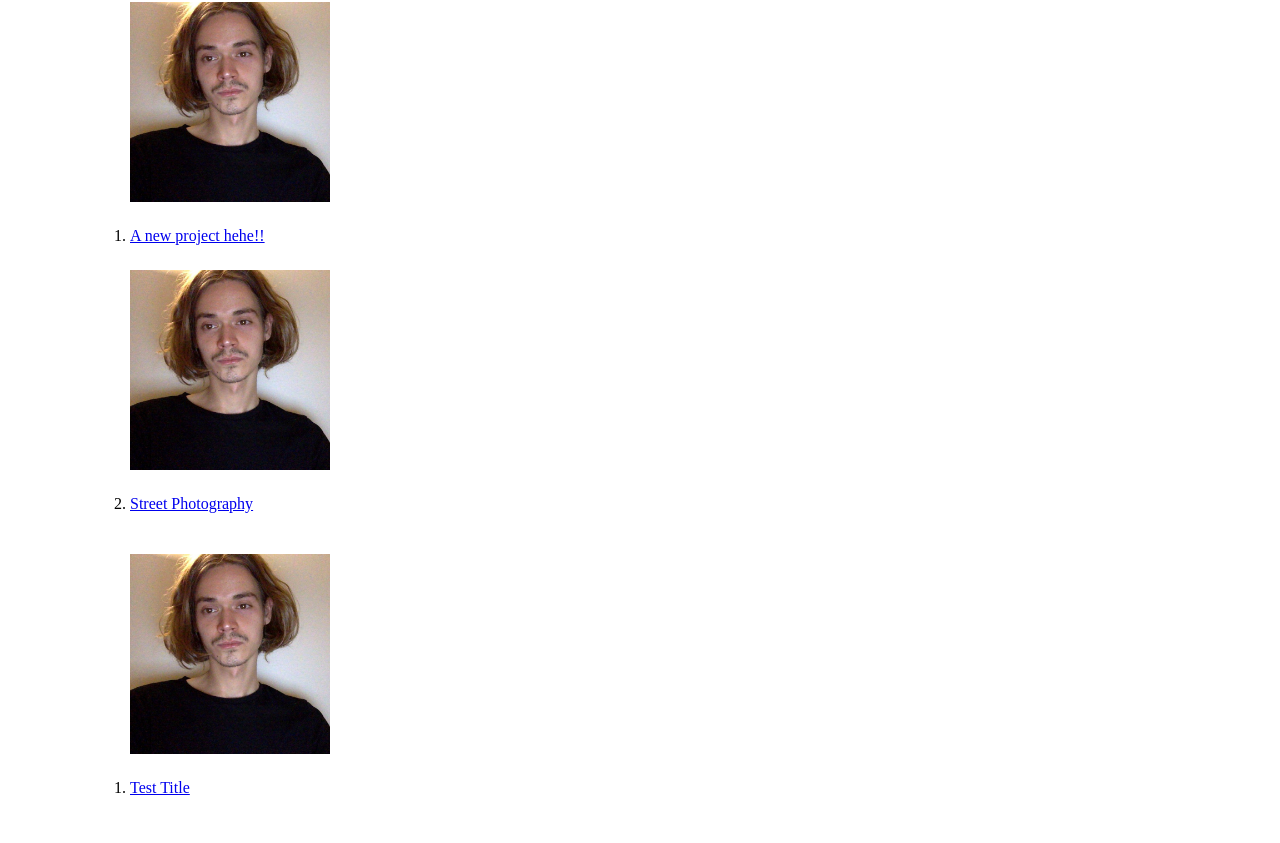
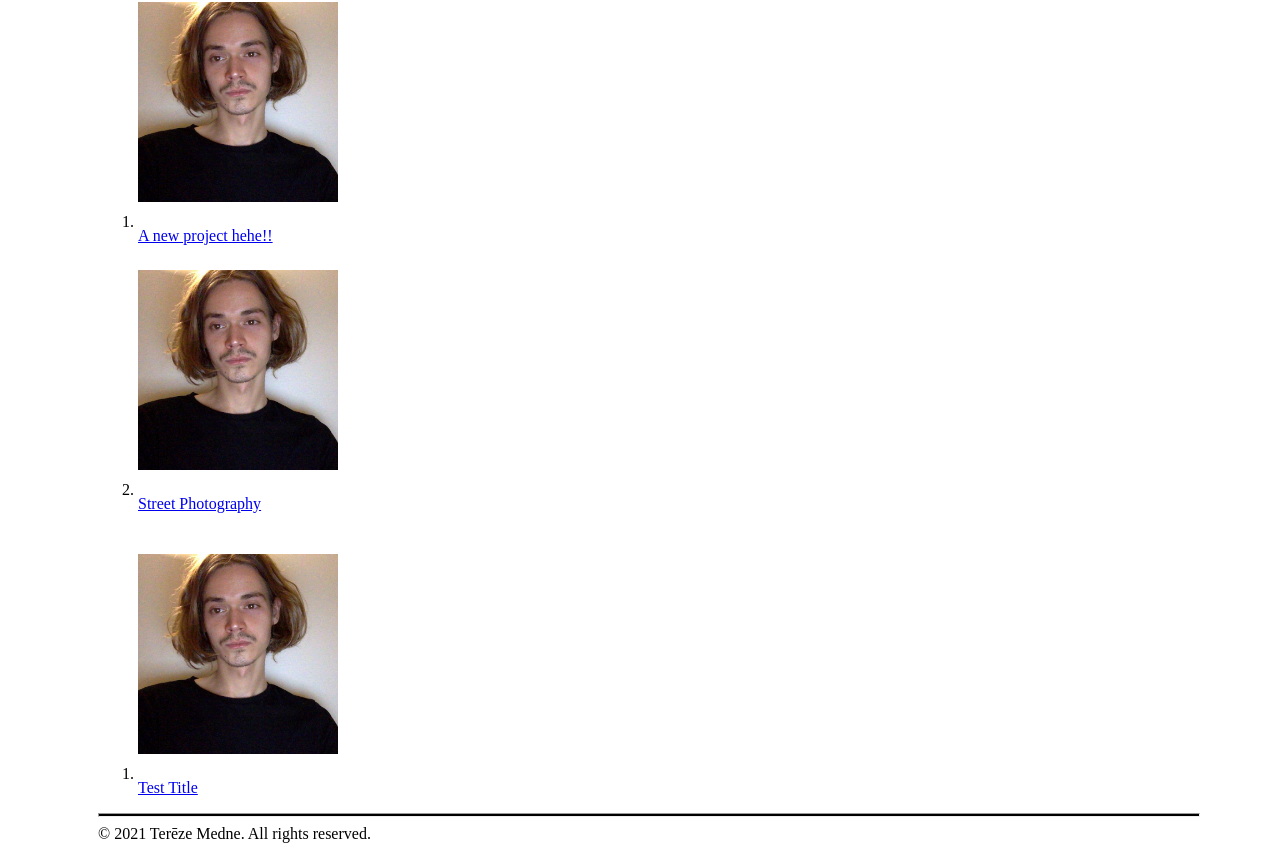
Before and after one commit to druvisc/terezemedne, a Next.js app: page / in a window 1280 px wide. Shown: the part 155-998 px from the top of the page. Before the commit the page ends 968 px from the top, so only its background shows below. Built offline with nearby package versions, Linux system fonts and the light colour scheme.

Commit message:
Add Footer

```diff
--- /dev/null
+++ b/components/Footer.tsx
@@ -0,0 +1,20 @@
+import React from "react";
+
+export const Footer = () => {
+  return (
+    <footer className="flex flex-col items-center my-4">
+      <hr
+        style={{
+          background: "black",
+          color: "black",
+          width: "100%",
+          height: "2px",
+        }}
+      />
+
+      <span className="my-2 text-xs">
+        &copy; {new Date().getFullYear()} Terēze Medne. All rights reserved.
+      </span>
+    </footer>
+  );
+};
--- a/components/Layout.tsx
+++ b/components/Layout.tsx
@@ -2,6 +2,7 @@ import React, { useEffect, useState } from "react";
 // import about from "../lib/about";
 
 import { Header } from "./Header";
+import { Footer } from "./Footer";
 
 export const Layout = ({ children }: { children: any }) => {
   // const [{ instagram }, setAbout] = useState<any>();
@@ -17,9 +18,13 @@ export const Layout = ({ children }: { children: any }) => {
 
   // pass ig etc to header
   return (
-    <div className="layout">
+    // Tailwind?
+    <div className="flex flex-col layout">
       <Header instagram={instagram} />
-      <main>{children}</main>
+
+      <main className="flex flex-col flex-1 center-items">{children}</main>
+
+      <Footer />
     </div>
   );
 };
--- a/components/Project.tsx
+++ b/components/Project.tsx
@@ -19,12 +19,10 @@ export const Project = ({ project, mdx }: Props) => {
   return (
     <article>
       <header>
-        <h1 className="text-2xl">
-          {project.title} ({project.date})
-        </h1>
+        <h1 className="text-2xl">{project.title}</h1>
       </header>
 
-      <main>
+      <main className="flex flex-col items-center">
         <MDXRemote components={components} {...mdx} />
       </main>
     </article>
--- a/components/Projects.tsx
+++ b/components/Projects.tsx
@@ -48,10 +48,17 @@ const ProjectList = ({
       }`}
     >
       {projects.map((project) => (
-        <li key={project.slug} className="flex flex-col items-center">
+        <li key={project.slug}>
+          {/* TODO: Shown only on mobile? */}
+          <Link href={`/projects/${project.slug}`}>
+            <a className="flex flex-col items-center">
               {/* TODO: Fix / use margin-top instead of showing somewhere below 500px. */}
               <div
-            style={{ position: "relative", width: "200px", height: "250px" }}
+                style={{
+                  position: "relative",
+                  width: "200px",
+                  height: "250px",
+                }}
               >
                 <Image
                   src={project.image}
@@ -61,9 +68,8 @@ const ProjectList = ({
                 />
               </div>
 
-          {/* TODO: Shown only on mobile? */}
-          <Link href={`/projects/${project.slug}`}>
-            <a>{project.title}</a>
+              {project.title}
+            </a>
           </Link>
         </li>
       ))}
--- a/content/projects/streetphotography.mdx
+++ b/content/projects/streetphotography.mdx
@@ -5,4 +5,16 @@ date: "2020-10-10"
 image: /images/1620927880989.jpeg
 ---
 
-Some text about my project here.
+![Ceks](/images/img_2918.jpg "Bildite #1")
+
+Sapiente explicabo illo aut ut excepturi. Et dicta soluta velit. Natus explicabo libero rerum consequuntur ut. Similique odio similique laboriosam itaque perspiciatis alias inventore. Illum consequatur laboriosam sequi. Aut veniam repellendus vel.
+
+Quia nisi officia eos itaque. Ut laborum voluptatem consequuntur quia consectetur. Beatae repellat facilis autem autem voluptatem. Ut ad ad non cupiditate est cum nam. Ab perferendis sint recusandae voluptas unde nihil enim tempora. Excepturi maxime deserunt soluta quisquam.
+
+Reiciendis tempora inventore beatae. Perspiciatis nemo perspiciatis reprehenderit natus et ut ipsa. Et provident similique est sed. Hic qui qui et minima et incidunt. Vitae alias ducimus et eius ex quia non consequuntur. Veritatis unde deserunt modi mollitia rem officia dicta veritatis.
+
+Facere voluptatibus et nulla consequatur et. Aut quis ab enim maiores cupiditate vero id debitis. Reprehenderit voluptas ex eveniet omnis id numquam. Doloribus pariatur et sit reprehenderit deleniti et officia.
+
+Soluta qui nemo cum omnis aliquid. Velit est veritatis quis ut non ducimus maxime. Nisi placeat dolores tenetur perspiciatis aut accusantium quibusdam doloremque.
+
+![Ceks](/images/img_2918.jpg "Bildite #1")
--- a/content/projects/test-slug.mdx
+++ b/content/projects/test-slug.mdx
@@ -5,6 +5,17 @@ title: Test Title
 date: "2021-10-20"
 image: /images/1620927880989.jpeg
 ---
-***RICH TEXT***
+
+Sapiente explicabo illo aut ut excepturi. Et dicta soluta velit. Natus explicabo libero rerum consequuntur ut. Similique odio similique laboriosam itaque perspiciatis alias inventore. Illum consequatur laboriosam sequi. Aut veniam repellendus vel.
+
+Quia nisi officia eos itaque. Ut laborum voluptatem consequuntur quia consectetur. Beatae repellat facilis autem autem voluptatem. Ut ad ad non cupiditate est cum nam. Ab perferendis sint recusandae voluptas unde nihil enim tempora. Excepturi maxime deserunt soluta quisquam.
 
 ![Ceks](/images/img_2918.jpg "Bildite #1")
+
+Reiciendis tempora inventore beatae. Perspiciatis nemo perspiciatis reprehenderit natus et ut ipsa. Et provident similique est sed. Hic qui qui et minima et incidunt. Vitae alias ducimus et eius ex quia non consequuntur. Veritatis unde deserunt modi mollitia rem officia dicta veritatis.
+
+Facere voluptatibus et nulla consequatur et. Aut quis ab enim maiores cupiditate vero id debitis. Reprehenderit voluptas ex eveniet omnis id numquam. Doloribus pariatur et sit reprehenderit deleniti et officia.
+
+![Ceks](/images/img_2918.jpg "Bildite #1")
+
+Soluta qui nemo cum omnis aliquid. Velit est veritatis quis ut non ducimus maxime. Nisi placeat dolores tenetur perspiciatis aut accusantium quibusdam doloremque.
--- a/content/projects/testing-slugg.mdx
+++ b/content/projects/testing-slugg.mdx
@@ -5,4 +5,21 @@ title: A new project hehe!!
 date: 2021-11-04T17:00:49.248Z
 image: /images/1620927880989.jpeg
 ---
-`This is my new project `
+
+Sapiente explicabo illo aut ut excepturi. Et dicta soluta velit. Natus explicabo libero rerum consequuntur ut. Similique odio similique laboriosam itaque perspiciatis alias inventore. Illum consequatur laboriosam sequi. Aut veniam repellendus vel.
+
+Quia nisi officia eos itaque. Ut laborum voluptatem consequuntur quia consectetur. Beatae repellat facilis autem autem voluptatem. Ut ad ad non cupiditate est cum nam. Ab perferendis sint recusandae voluptas unde nihil enim tempora. Excepturi maxime deserunt soluta quisquam.
+
+Reiciendis tempora inventore beatae. Perspiciatis nemo perspiciatis reprehenderit natus et ut ipsa. Et provident similique est sed. Hic qui qui et minima et incidunt. Vitae alias ducimus et eius ex quia non consequuntur. Veritatis unde deserunt modi mollitia rem officia dicta veritatis.
+
+Facere voluptatibus et nulla consequatur et. Aut quis ab enim maiores cupiditate vero id debitis. Reprehenderit voluptas ex eveniet omnis id numquam. Doloribus pariatur et sit reprehenderit deleniti et officia.
+
+Soluta qui nemo cum omnis aliquid. Velit est veritatis quis ut non ducimus maxime. Nisi placeat dolores tenetur perspiciatis aut accusantium quibusdam doloremque.
+
+![Ceks](/images/img_2918.jpg "Bildite #1")
+
+![Ceks](/images/img_2918.jpg "Bildite #1")
+
+![Ceks](/images/img_2918.jpg "Bildite #1")
+
+![Ceks](/images/img_2918.jpg "Bildite #1")
--- a/pages/projects/[project].tsx
+++ b/pages/projects/[project].tsx
@@ -4,7 +4,7 @@ import { serialize } from "next-mdx-remote/serialize";
 import projects, { IProject } from "../../lib/projects";
 import { Project, Props as ProjectProps } from "../../components/Project";
 
-// TODO: fallback, go to home etc?
+// TODO: fallback, go to home etc? auto slugs.
 export const getStaticPaths: GetStaticPaths = async () => {
   const list = await projects.load();
 
--- /dev/null
+++ b/styles/global.css
@@ -0,0 +1,6 @@
+html,
+body,
+#__next {
+  width: 100%;
+  height: 100%;
+}
--- a/styles/index.css
+++ b/styles/index.css
@@ -1 +1,2 @@
+@import "global.css";
 @import "layout.css";
--- a/styles/layout.css
+++ b/styles/layout.css
@@ -1,6 +1,9 @@
 .layout {
+  width: 90%;
   max-width: 68.75rem;
-  width: 90%;
+
+  height: 100%;
+
   margin-left: auto;
   margin-right: auto;
 }
```
Lines whose indentation alone changed are shown as unchanged.
